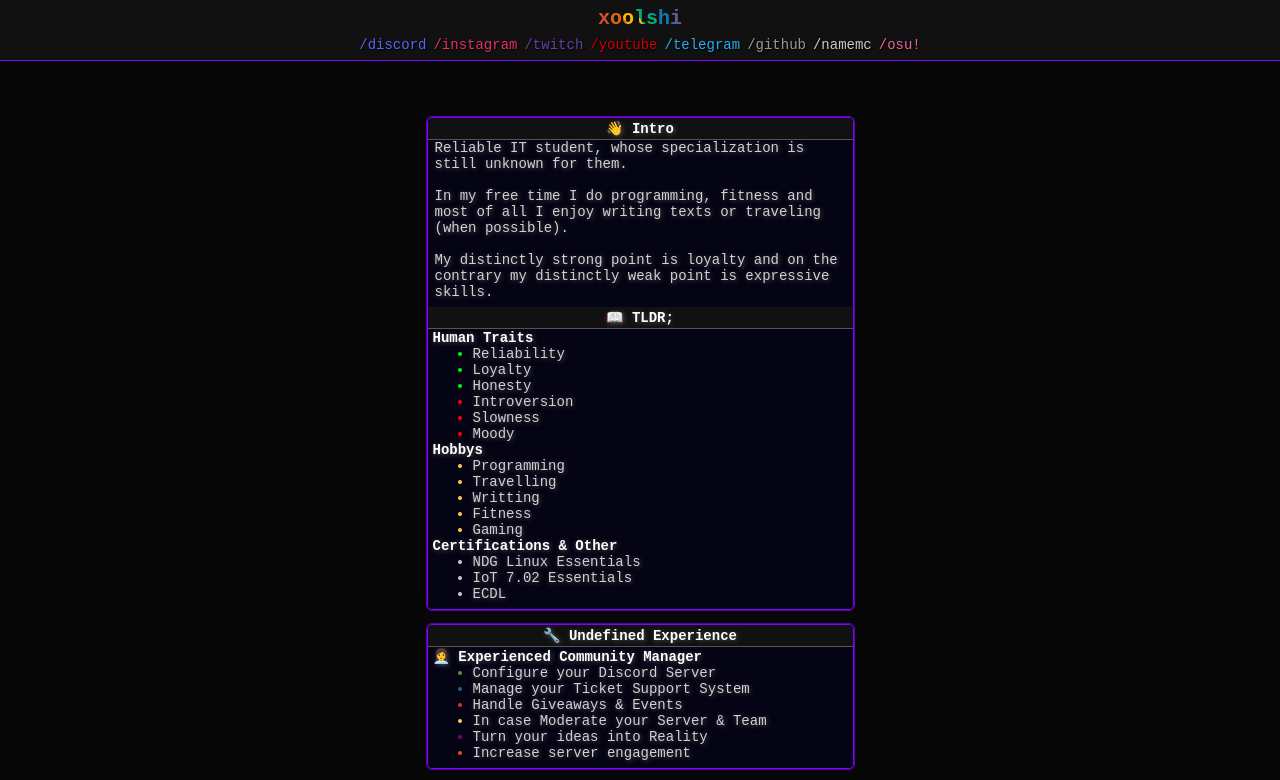
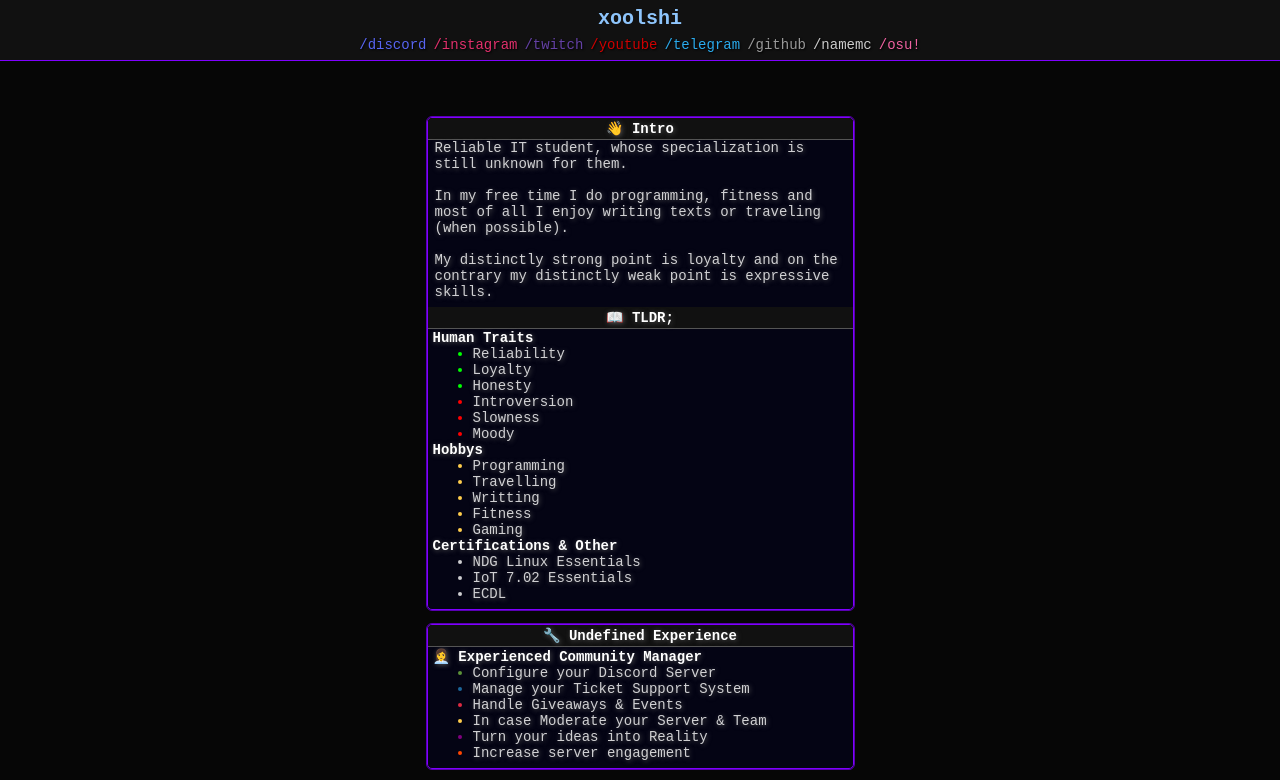
Before and after one commit to xoolpb/o4QRi9Qhp84I2E3x, a plain HTML site: page index.html in a window 1280 px wide. Shown: the top 780 px of the page. Drawn offline with Linux system fonts and the light colour scheme.

Commit message:
Update style.css

```diff
--- a/style.css
+++ b/style.css
@@ -31,7 +31,7 @@ main {
 
 .header-name-text {
     background-color: #8EC5FC;
-    background-image: linear-gradient(
+ /* background-image: linear-gradient(
         62deg,
         #d04b36 0%,
         #d04b36 16.6666%,
@@ -45,7 +45,7 @@ main {
         #147aab 83.3333%,
         #675997 83.3333%,
         #675997 100%
-      );
+      ); */
     -webkit-background-clip: text;
     -webkit-text-fill-color: transparent;
     text-shadow: none;
```
